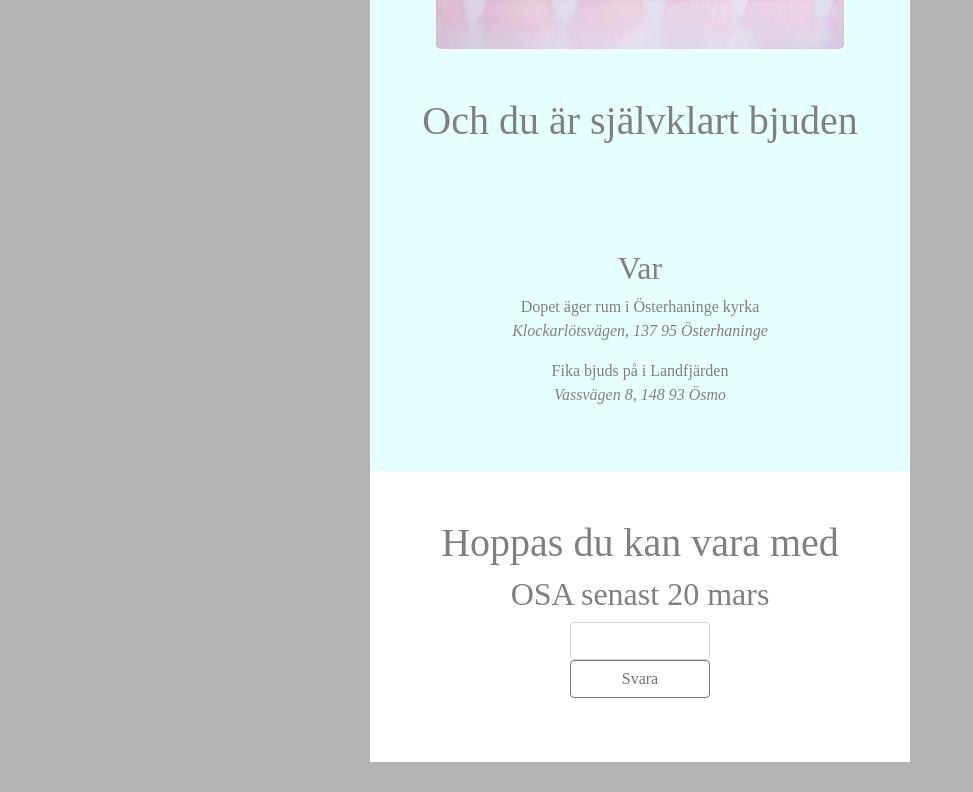
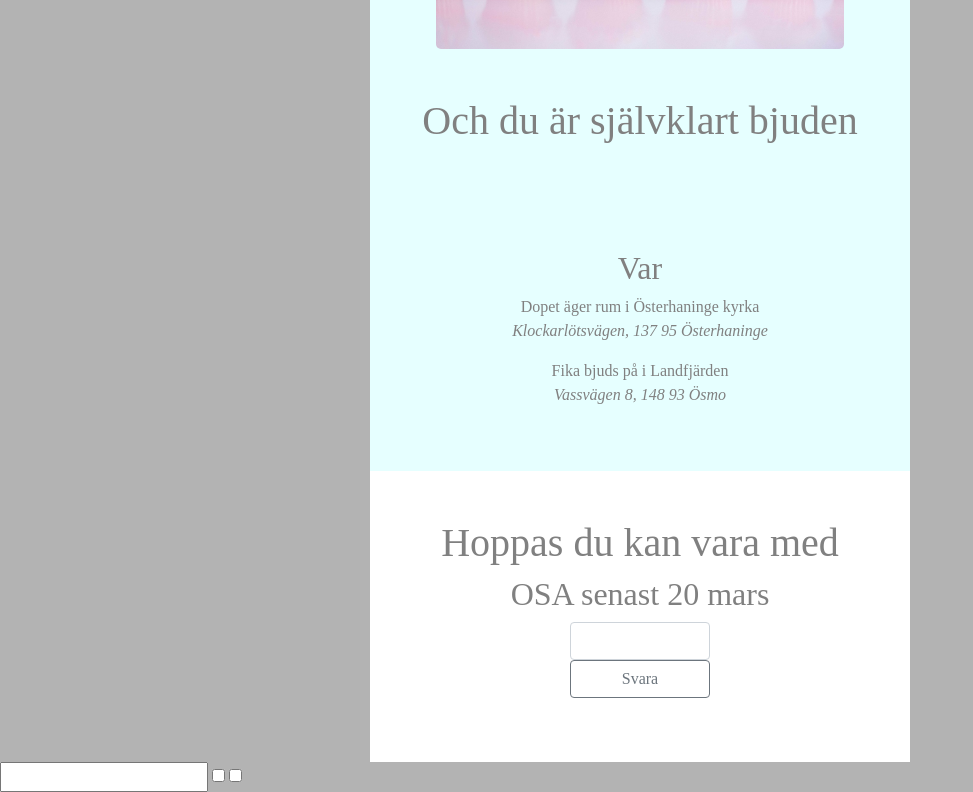
Before and after one commit to Erixzzon/AdriansDop, a Vue app: page / in a window 1280 px wide. Shown: the part 1223-2015 px from the top of the page, without its empty margins (0-973 px from the left). Before the commit the page ends 1985 px from the top, so only its background shows below. Built offline with nearby package versions, Linux system fonts and the light colour scheme; a web font is replaced by a local one.

Commit message:
Form fix

```diff
--- a/public/index.html
+++ b/public/index.html
@@ -13,24 +13,11 @@
       <strong>We're sorry but this website doesn't work properly without JavaScript enabled. Please enable it to continue.</strong>
     </noscript>
     <div id="app"></div>
-    <form name="svar" method="POST" data-netlify="true" netlify class="d-none">
-        <input type="hidden" name="kod" v-model="code">
-        <div class="form-group col-4 mx-auto">
-            <label for="antal">Antal personer</label>
-            <input type="number" class="form-control" id="antal" name="antal" min="0" max="10">
-        </div>
-        <div class="form-group form-check col-4 mx-auto">
-            <input type="checkbox" class="form-check-input" id="dop" name="dop">
-            <label class="form-check-label" for="dop">Vi kommer till dopet</label>
-        </div>
-        <div class="form-group form-check col-4 mx-auto">
-            <input type="checkbox" class="form-check-input" id="fika" name="fika">
-            <label class="form-check-label" for="fika">Vi kommer till fikat</label>
-        </div>
-        <div class="col-4 mx-auto">
-            <button type="submit" class="btn btn-outline-secondary btn-block" v-on:click="submit">Skicka</button>
-        </div>
-        <p v-if="submitted">Tack för ditt svar</p>
+    <form name="svar" netlify netlify-honeypot="bot-field">
+        <input type="hidden" name="kod">
+        <input type="number" name="antal">
+        <input type="checkbox" name="dop">
+        <input type="checkbox" name="fika">
     </form>
   </body>
 </html>
--- a/src/components/Start.vue
+++ b/src/components/Start.vue
@@ -61,7 +61,8 @@
         <div v-else>
             <div class="row justify-content-md-center">
                 <div class="section response col-12">
-                    <form name="svar" method="POST" data-netlify="true" netlify class=" pt-5">
+                    <form name="svar" method="POST" class="pt-5">
+                        <input type="hidden" name="form-name" value="svar" />
                         <input type="hidden" name="kod" v-model="code">
                         <div class="form-group col-4 mx-auto">
                             <label for="antal">Antal personer</label>
```
